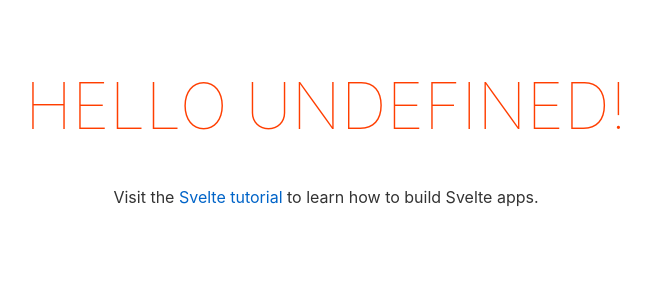
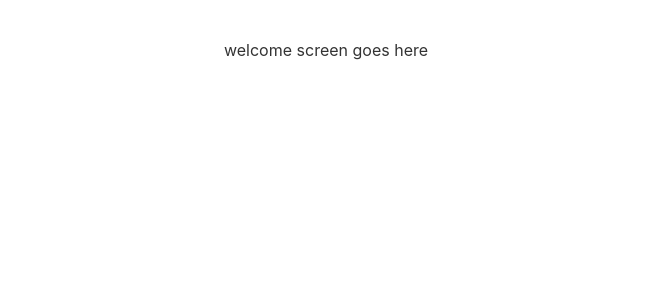
Before and after one commit to Rich-Harris/cameoparison-starter, a Svelte app: page / in a window 1280 px wide. Shown: the top 300 px of the page, without its empty margins (314-965 px from the left). Built offline with nearby package versions, Linux system fonts and the light colour scheme.

Commit message:
remove template content, replace with placeholder elements

```diff
--- a/src/App.svelte
+++ b/src/App.svelte
@@ -1,10 +1,13 @@
 <script>
-	export let name;
+	let state = 'welcome'; // 'welcome' or 'playing'
 </script>
 
 <main>
-	<h1>Hello {name}!</h1>
-	<p>Visit the <a href="https://svelte.dev/tutorial">Svelte tutorial</a> to learn how to build Svelte apps.</p>
+	{#if state === 'welcome'}
+		<p>welcome screen goes here</p>
+	{:else if state === 'playing'}
+		<p>game screen goes here</p>
+	{/if}
 </main>
 
 <style>
@@ -14,17 +17,4 @@
 		max-width: 240px;
 		margin: 0 auto;
 	}
-
-	h1 {
-		color: #ff3e00;
-		text-transform: uppercase;
-		font-size: 4em;
-		font-weight: 100;
-	}
-
-	@media (min-width: 640px) {
-		main {
-			max-width: none;
-		}
-	}
 </style>
```
